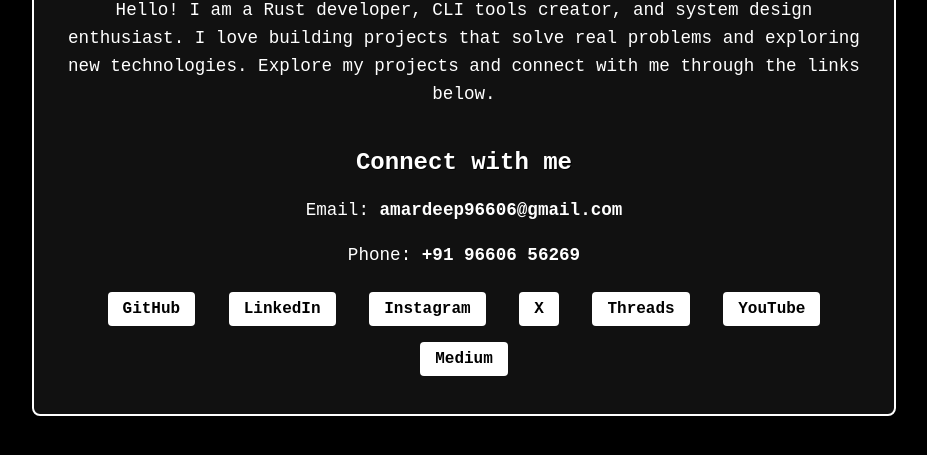
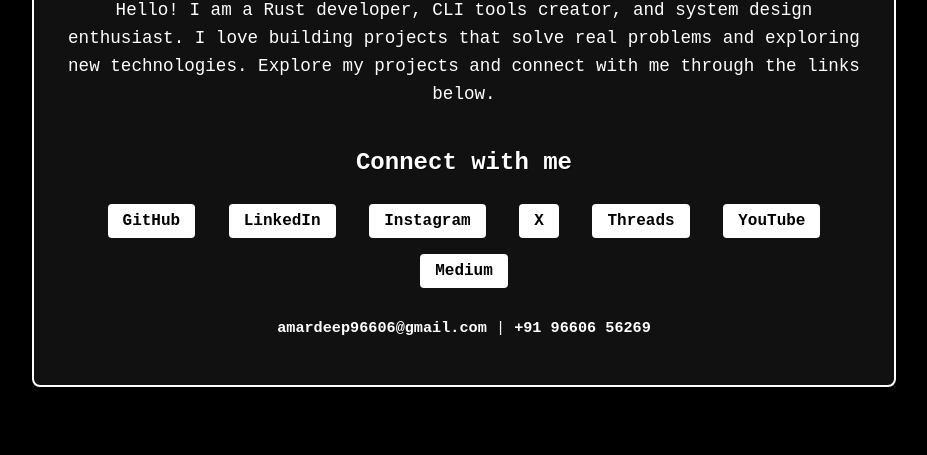
Before and after one commit to amardeep033/amardeep033.github.io, a plain HTML site: page index.html in a window 1280 px wide. Shown: the part 341-796 px from the top of the page, without its empty margins (176-1103 px from the left). Drawn offline with Linux system fonts and the light colour scheme.

Commit message:
Update index.html

```diff
--- a/index.html
+++ b/index.html
@@ -30,11 +30,6 @@
        <section class="contacts">
             <h2>Connect with me</h2>
 
-            <!-- Email and Phone as plain links -->
-            <p>Email: <a href="mailto:amardeep96606@gmail.com">amardeep96606@gmail.com</a></p>
-            <p>Phone: <a href="tel:+919660656269">+91 96606 56269</a></p>
-
-            <!-- Other social links as buttons -->
             <a href="https://github.com/amardeep033" target="_blank" class="social-link">GitHub</a>
             <a href="https://linkedin.com/in/amardeep033" target="_blank" class="social-link">LinkedIn</a>
             <a href="https://www.instagram.com/amardeep033" target="_blank" class="social-link">Instagram</a>
@@ -42,6 +37,12 @@
             <a href="https://www.threads.com/@amardeep033" target="_blank" class="social-link">Threads</a>
             <a href="https://www.youtube.com/@amardeep_033" target="_blank" class="social-link">YouTube</a>
             <a href="https://medium.com/@amardeep96606" target="_blank" class="social-link">Medium</a>
+
+           <p style="text-align:center; margin-top:20px; font-size:0.95em;">
+                <a href="mailto:amardeep96606@gmail.com">amardeep96606@gmail.com</a> |
+                <a href="tel:+919660656269">+91 96606 56269</a>
+            </p>
+
         </section>
 
     </div>
```
